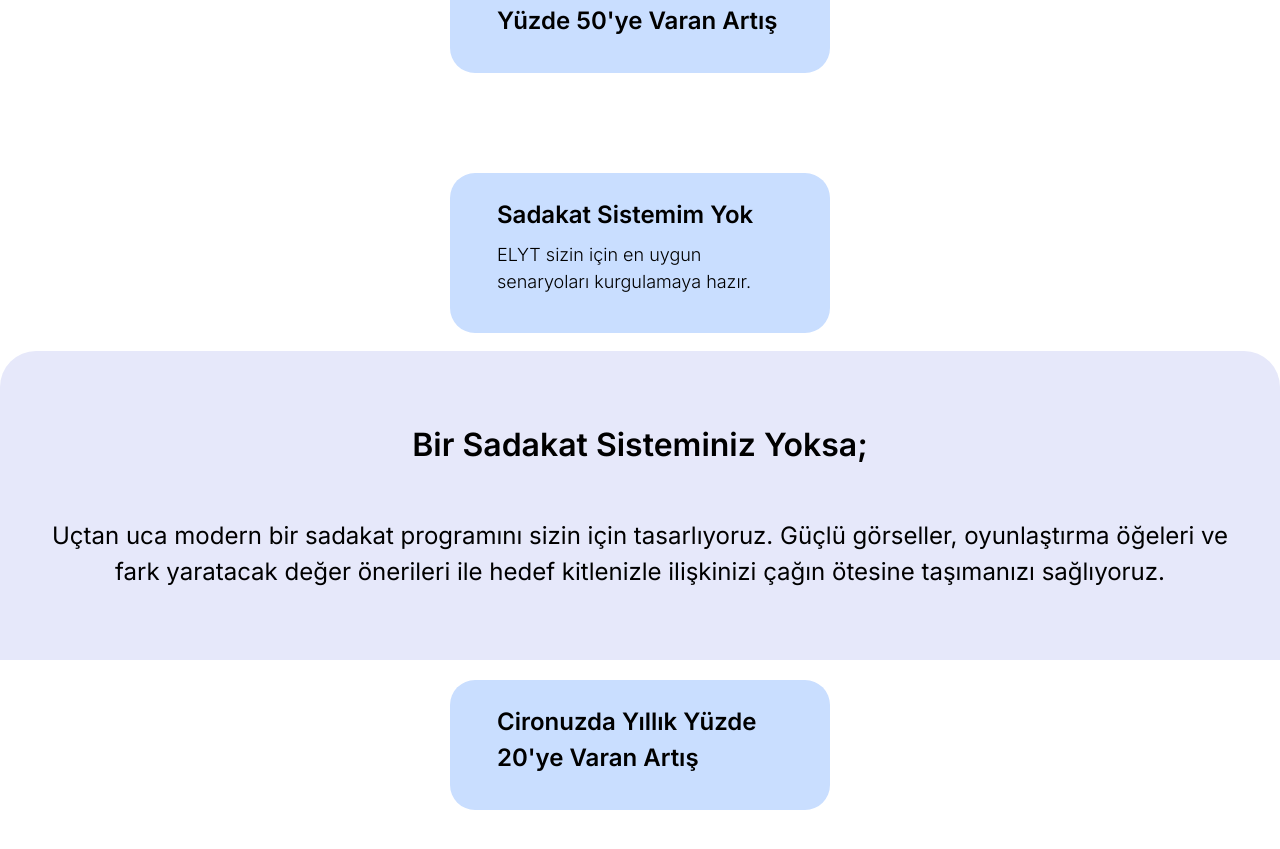
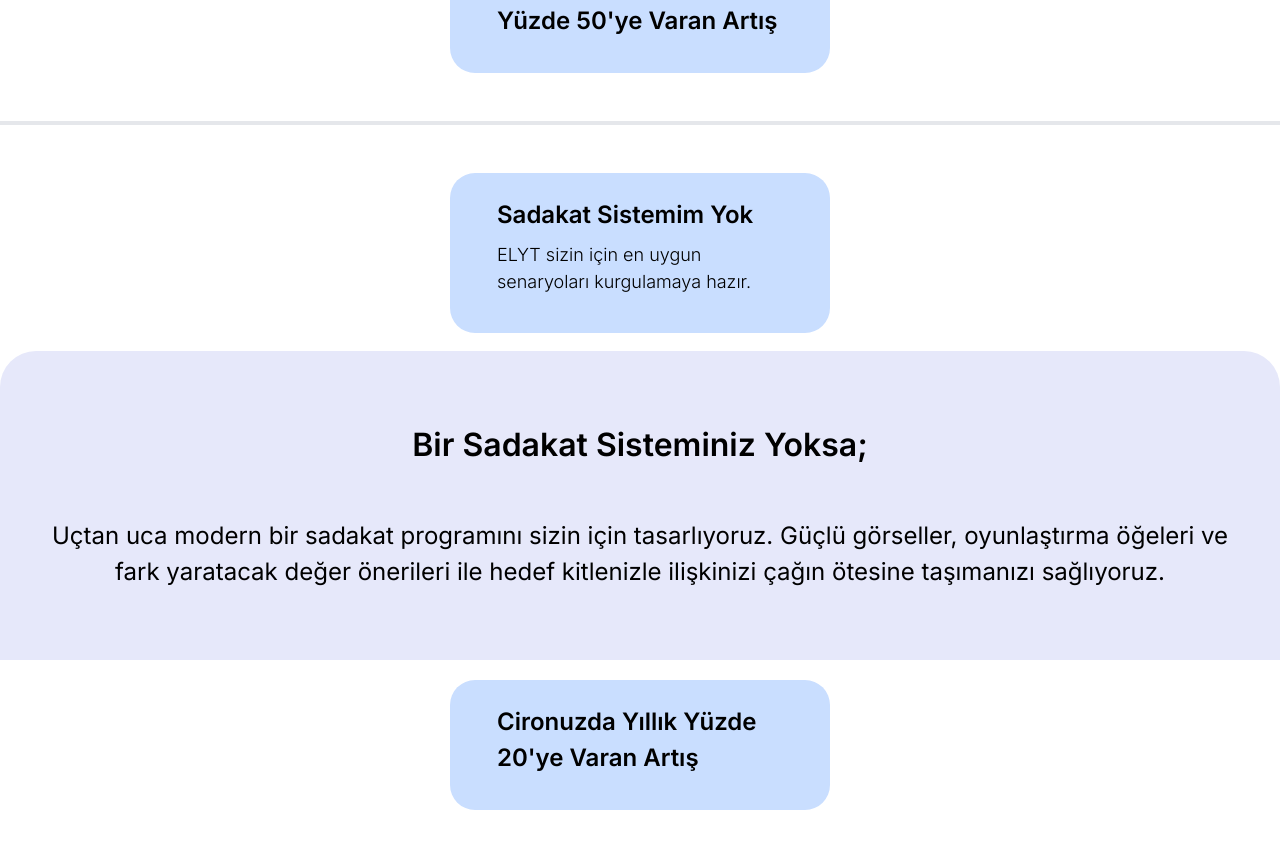
Before and after one commit to ELYT-Git/b2b-landing, a Next.js app: page / in a window 1280 px wide. Shown: the part 2832-3681 px from the top of the page. Built offline with nearby package versions, Linux system fonts and the light colour scheme.

Commit message:
Add horizontal rule to loyalty section

```diff
--- a/app/_sections/loyalty.tsx
+++ b/app/_sections/loyalty.tsx
@@ -44,9 +44,9 @@ export const Loyalty = () => {
                 />
             </div>
         </div>
-
+        <hr className="md5:hidden shadow-lg border-[2px]"/>
         <div className="w-full">
-            <div className="mx-auto md5:mr-auto md5:ml-0 w-fit mt-[100px] md5:mt-0">
+            <div className="mx-auto md5:mr-auto md5:ml-0 w-fit md5:mt-0">
                 <LoyaltyTitle
                     title="Sadakat Sistemim Yok"
                     description="ELYT sizin için en uygun senaryoları kurgulamaya hazır."
```
